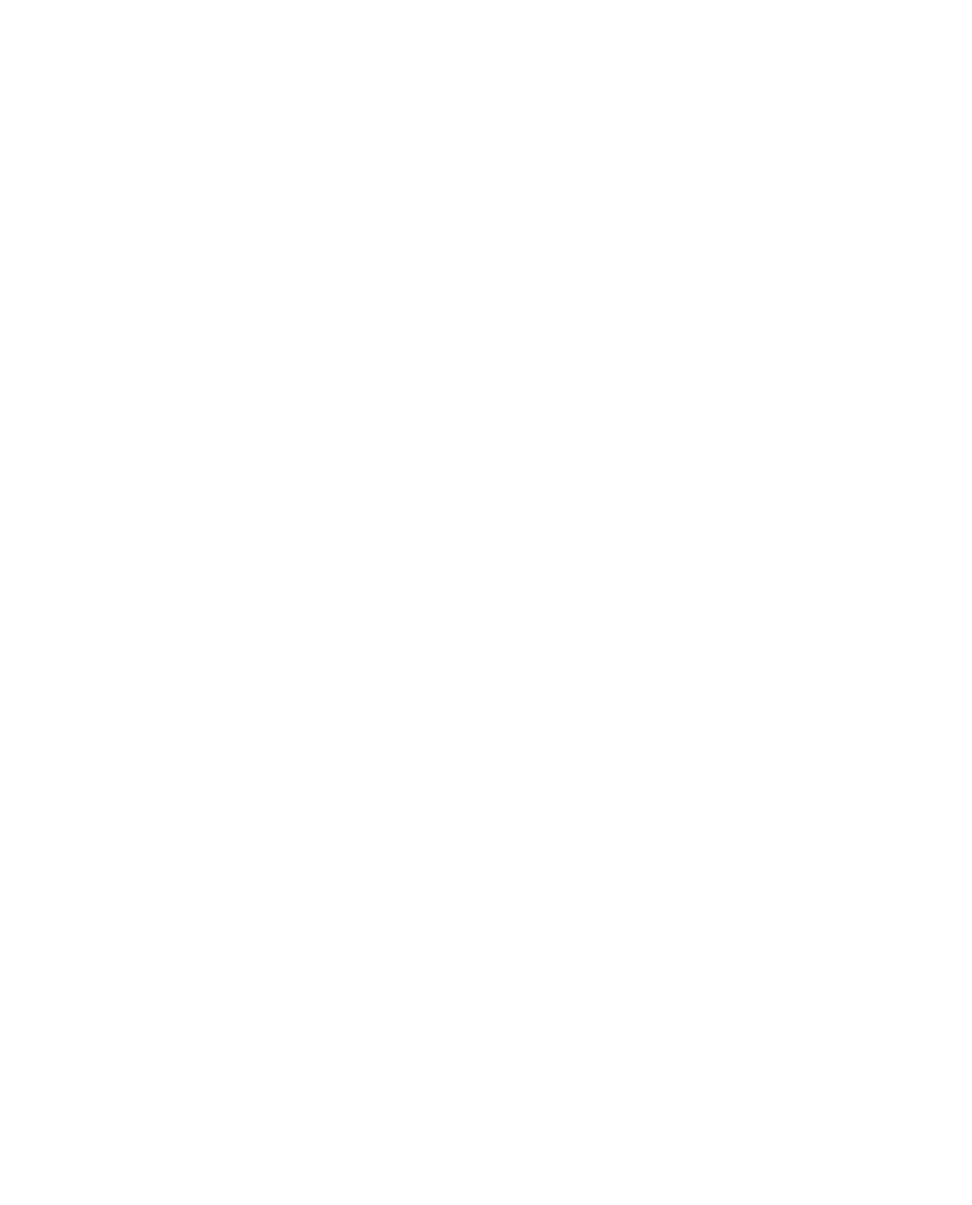
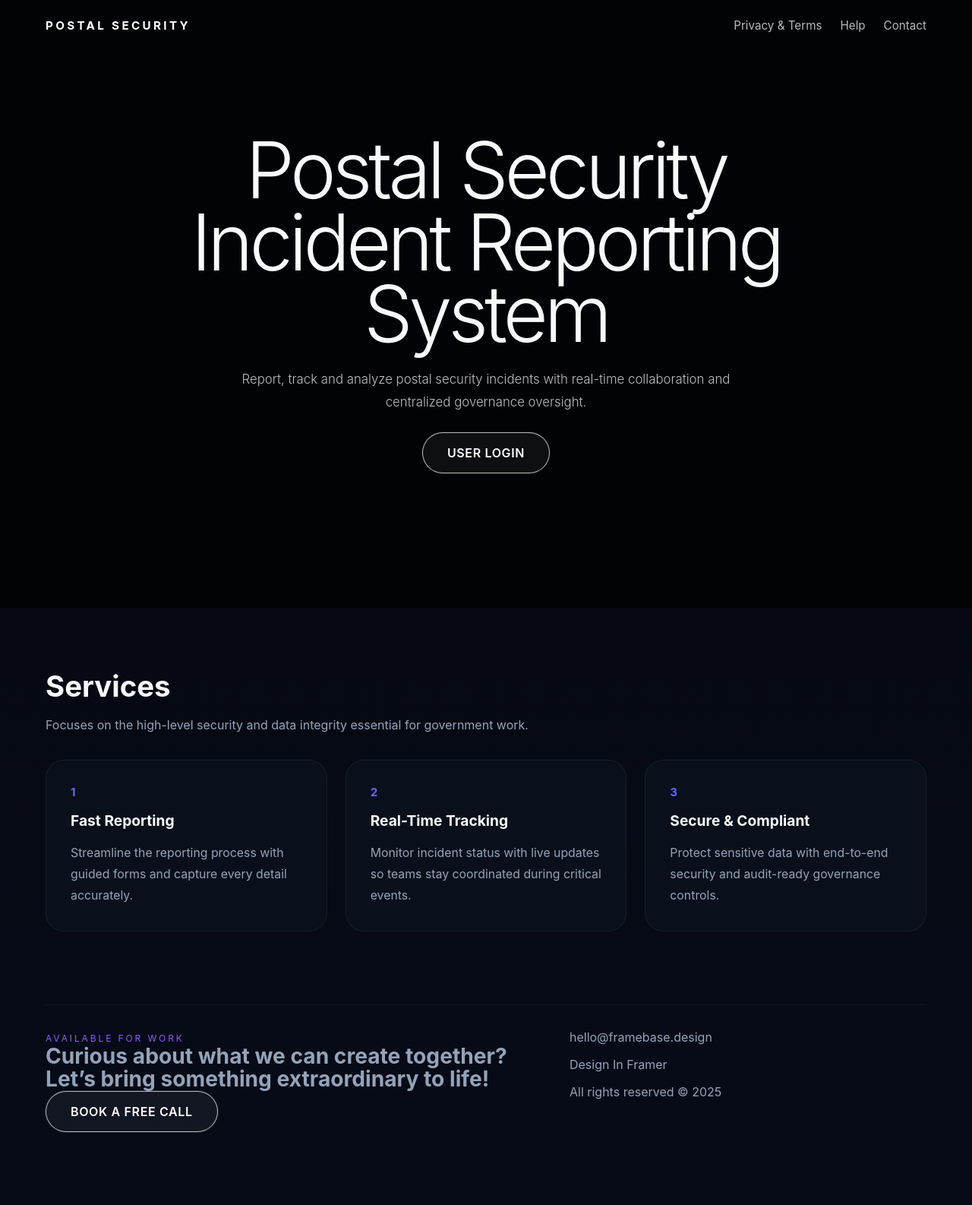
Before and after one commit to Liyana04/psirp-2, a plain HTML site: page index.html in a window 1280 px wide. Shown: the whole page at 76% size. Before the commit the page ends 800 px from the top, so only its background shows below. Drawn offline with Linux system fonts and the light colour scheme.

Commit message:
edit css

```diff
--- /dev/null
+++ b/css/style.css
@@ -0,0 +1,51 @@
+    :root { color-scheme: dark; --bg: #05070e; --surface: rgba(11,16,29,.88); --surface-soft: rgba(255,255,255,.04); --text: #f8fafc; --muted: #94a3b8; --accent: #8b5cf6; --accent-soft: rgba(139,92,246,.18); }
+    * { box-sizing: border-box; }
+    html { scroll-behavior: smooth; }
+    body { margin: 0; min-height: 100vh; font-family: Inter, system-ui, -apple-system, BlinkMacSystemFont, sans-serif; background: radial-gradient(circle at top, rgba(139,92,246,.16), transparent 22%), linear-gradient(180deg, #05070e 0%, #070b18 100%); color: var(--text); }
+    body::before { content: ""; position: fixed; inset: 0; pointer-events: none; background: radial-gradient(circle at right, rgba(22,165,233,.12), transparent 24%), radial-gradient(circle at left, rgba(139,92,246,.14), transparent 20%); }
+    a { color: inherit; text-decoration: none; }
+    button, a { transition: transform .18s ease, background .18s ease, color .18s ease; }
+    .container { width: min(1160px, calc(100% - 2rem)); margin: 0 auto; }
+    .header { position: absolute; inset: 0 0 auto 0; z-index: 20; background: transparent; }
+    .navbar { display: flex; align-items: center; justify-content: space-between; gap: 1rem; padding: 1.5rem 0; }
+    .brand { font-size: .95rem; font-weight: 700; letter-spacing: .22em; text-transform: uppercase; color: #ffffff; }
+    .nav-links { display: flex; flex-wrap: wrap; gap: 1.5rem; }
+    .nav-links a { font-size: .95rem; color: rgba(255,255,255,.72); }
+    .nav-links a:hover { color: #ffffff; }
+    .hero { position: relative; display: flex; align-items: center; justify-content: center; min-height: 100vh; overflow: hidden; padding: 0; }
+    .hero::before { content: ""; position: absolute; inset: 0; background: radial-gradient(circle at 20% 20%, rgba(255,255,255,.12), transparent 18%), radial-gradient(circle at 80% 60%, rgba(255,255,255,.08), transparent 14%); pointer-events: none; }
+    .hero__bg { position: absolute; inset: 0; z-index: 0; background: #020306; }
+    .hero__video-wrap { position: absolute; inset: 0; overflow: hidden; z-index: 0; }
+    .hero__video { width: 100%; height: 100%; object-fit: cover; opacity: .16; filter: saturate(1.05) blur(1px); }
+    .hero__content { position: relative; z-index: 1; display: grid; gap: 1.5rem; max-width: 920px; width: min(100%, 930px); text-align: center; padding: 0 1.5rem; }
+    .title { margin: 0; font-size: clamp(4rem, 8vw, 7.25rem); line-height: 0.92; letter-spacing: -.05em; font-weight: 300; }
+    .subtitle { margin: 0 auto; max-width: 720px; line-height: 1.8; color: rgba(255,255,255,.75); font-size: 1.05rem; font-weight: 300; }
+    .actions { display: flex; justify-content: center; gap: 1rem; }
+    .btn { display: inline-flex; align-items: center; justify-content: center; padding: 1rem 2rem; border-radius: 999px; font-weight: 600; text-transform: uppercase; letter-spacing: .04em; border: 1px solid rgba(255,255,255,.7); background: rgba(255,255,255,.05); color: #fff; }
+    .btn:hover { transform: translateY(-1px); background: rgba(255,255,255,.12); }
+    .btn--primary { box-shadow: 0 0 0 1px rgba(255,255,255,.08); }
+    .btn--secondary { color: #e2e8f0; background: rgba(255,255,255,.04); border-color: rgba(255,255,255,.08); }
+    .btn--secondary:hover { background: rgba(255,255,255,.08); }
+    .features { padding: 5rem 0 2rem; }
+    .section-head { display: grid; gap: .85rem; max-width: 720px; margin-bottom: 2rem; }
+    .section-head h2 { margin: 0; font-size: clamp(2rem, 3vw, 2.75rem); }
+    .section-head p { margin: 0; color: var(--muted); line-height: 1.8; }
+    .features-grid { display: grid; gap: 1.5rem; grid-template-columns: repeat(auto-fit, minmax(220px, 1fr)); }
+    .card { background: rgba(11,16,29,.88); border: 1px solid rgba(255,255,255,.06); border-radius: 24px; padding: 2rem; display: grid; gap: 1rem; min-height: 220px; }
+    .card__number { color: #6366f1; font-weight: 700; font-size: .95rem; }
+    .card__title { margin: 0; font-size: 1.2rem; line-height: 1.3; }
+    .card__text { margin: 0; color: var(--muted); line-height: 1.75; font-size: .99rem; }
+    .cta-section { padding: 4rem 0 6rem; }
+    .footer { display: grid; gap: 2rem; grid-template-columns: minmax(0, 1.4fr) minmax(260px, 1fr); align-items: flex-start; border-top: 1px solid rgba(255,255,255,.06); padding-top: 2rem; color: var(--muted); }
+    .footer__badge { font-size: .75rem; letter-spacing: .24em; text-transform: uppercase; color: #8b5cf6; }
+    .footer__title { margin: 0; font-size: clamp(1.7rem, 2.2vw, 2.4rem); line-height: 1.1; }
+    .footer__links { display: flex; flex-wrap: wrap; gap: 1rem; list-style: none; padding: 0; margin: 0; }
+    .footer__links a { color: #cbd5e1; }
+    .footer__meta { display: grid; gap: 1rem; }
+    .footer__meta p { margin: 0; }
+    @media (max-width: 760px) {
+      .navbar { flex-direction: column; align-items: flex-start; }
+      .hero { min-height: auto; padding-top: 5.5rem; }
+      .hero__content { width: 100%; }
+      .footer { grid-template-columns: 1fr; }
+    }
--- a/index.html
+++ b/index.html
@@ -1,11 +1,82 @@
 <!DOCTYPE html>
 <html lang="en">
 <head>
-    <meta charset="UTF-8">
-    <meta name="viewport" content="width=device-width, initial-scale=1.0">
-    <title>Document</title>
+  <meta charset="UTF-8">
+  <meta name="viewport" content="width=device-width, initial-scale=1.0">
+  <title>Postal Security Incident Reporting</title>
+  <link rel="stylesheet" href=".\css\style.css">
 </head>
 <body>
+  <header class="header">
+    <div class="container navbar">
+      <a class="brand" href="#hero">Postal Security</a>
+      <nav class="nav-links" aria-label="Primary navigation">
+        <a href="#privacy">Privacy & Terms</a>
+        <a href="#help">Help</a>
+        <a href="https://cal.com/rick/get-rick-rolled" target="_blank" rel="noreferrer">Contact</a>
+      </nav>
+    </div>
+  </header>
 
+  <section id="hero" class="hero">
+    <div class="hero__bg"></div>
+    <div class="hero__video-wrap">
+      <video class="hero__video" playsinline muted autoplay loop preload="metadata">
+        <!-- Add a video source here when you have a file -->
+        <!-- Example:
+        <source src="videos/hero-loop.mp4" type="video/mp4">
+        <source src="videos/hero-loop.webm" type="video/webm">
+        -->
+      </video>
+    </div>
+
+    <div class="container hero__content">
+      <h1 class="title">Postal Security Incident Reporting System</h1>
+      <p class="subtitle">Report, track and analyze postal security incidents with real-time collaboration and centralized governance oversight.</p>
+      <div class="actions">
+        <a class="btn btn--primary" href="https://framer.link/Z1h7gsj" target="_blank" rel="noreferrer">User Login</a>
+      </div>
+    </div>
+  </section>
+
+  <section id="services" class="container features">
+    <div class="section-head">
+      <h2>Services</h2>
+      <p>Focuses on the high-level security and data integrity essential for government work.</p>
+    </div>
+    <div class="features-grid">
+      <article class="card">
+        <span class="card__number">1</span>
+        <h3 class="card__title">Fast Reporting</h3>
+        <p class="card__text">Streamline the reporting process with guided forms and capture every detail accurately.</p>
+      </article>
+      <article class="card">
+        <span class="card__number">2</span>
+        <h3 class="card__title">Real-Time Tracking</h3>
+        <p class="card__text">Monitor incident status with live updates so teams stay coordinated during critical events.</p>
+      </article>
+      <article class="card">
+        <span class="card__number">3</span>
+        <h3 class="card__title">Secure & Compliant</h3>
+        <p class="card__text">Protect sensitive data with end-to-end security and audit-ready governance controls.</p>
+      </article>
+    </div>
+  </section>
+
+  <section id="about" class="container cta-section">
+    <div class="footer">
+      <div>
+        <span class="footer__badge">Available For Work</span>
+        <h3 class="footer__title">Curious about what we can create together? Let’s bring something extraordinary to life!</h3>
+        <a class="btn btn--primary" href="https://cal.com/rick/get-rick-rolled" target="_blank" rel="noreferrer">Book a Free Call</a>
+      </div>
+      <div class="footer__meta">
+        <p>hello@framebase.design</p>
+        <p>Design In <a href="https://framer.link/framebase" target="_blank" rel="noreferrer">Framer</a></p>
+        <p>All rights reserved © 2025</p>
+      </div>
+    </div>
+  </section>
+  <script src=".\js\script.js"></script>
 </body>
 </html>
```
Also changed, not shown: js/script.js (added), 1 other file.
